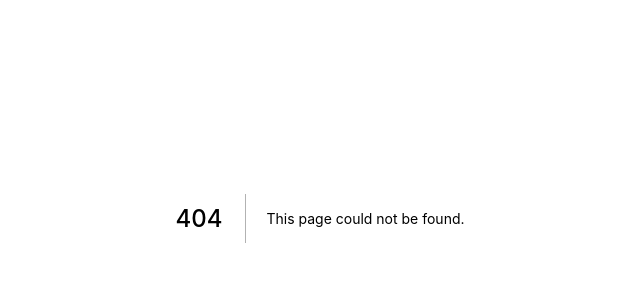
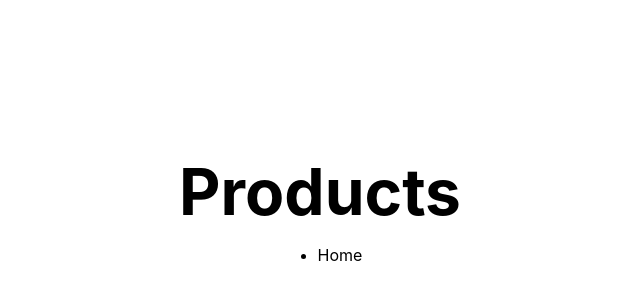
Before and after one commit to raflyfahrezi/nextjs-page-transition, a Next.js app: page /products in a window 1280 px wide. Before the commit this address had no page. Shown: the part 182-482 px from the top of the page, without its empty margins (320-960 px from the left). Built offline with nearby package versions, Linux system fonts and the light colour scheme.

Commit message:
create products.js

```diff
--- /dev/null
+++ b/pages/products.js
@@ -0,0 +1,32 @@
+import Head from 'next/head'
+import Link from 'next/link'
+
+import styles from '../styles/Home.module.css'
+
+import PageWrapper from '../components/pageWrapper'
+
+const Products = () => {
+    return (
+        <PageWrapper>
+            <div className={styles.container}>
+                <Head>
+                    <title>Products</title>
+                </Head>
+
+                <main className={styles.main}>
+                    <h1 className={styles.title}>Products</h1>
+
+                    <ul>
+                        <li>
+                            <Link href='/'>
+                                <a>Home</a>
+                            </Link>
+                        </li>
+                    </ul>
+                </main>
+            </div>
+        </PageWrapper>
+    )
+}
+
+export default Products
```
